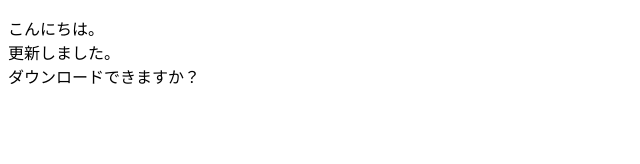
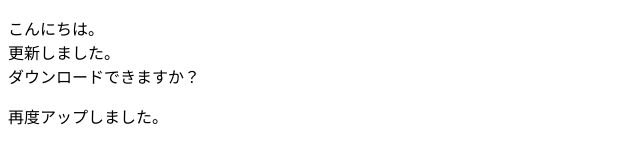
Before and after one commit to junmm/mysite1, a plain HTML site: page index.html in a window 1280 px wide. Shown: the whole page, without its empty margins (0-640 px from the left). Drawn offline with Linux system fonts and the light colour scheme.

Commit message:
再度アップしました。

```diff
--- a/index.html
+++ b/index.html
@@ -9,5 +9,6 @@
 
 <body>
   <p>こんにちは。<br>更新しました。<br>ダウンロードできますか？</p>
+	<p>再度アップしました。</p>
 </body>
 </html>
```
